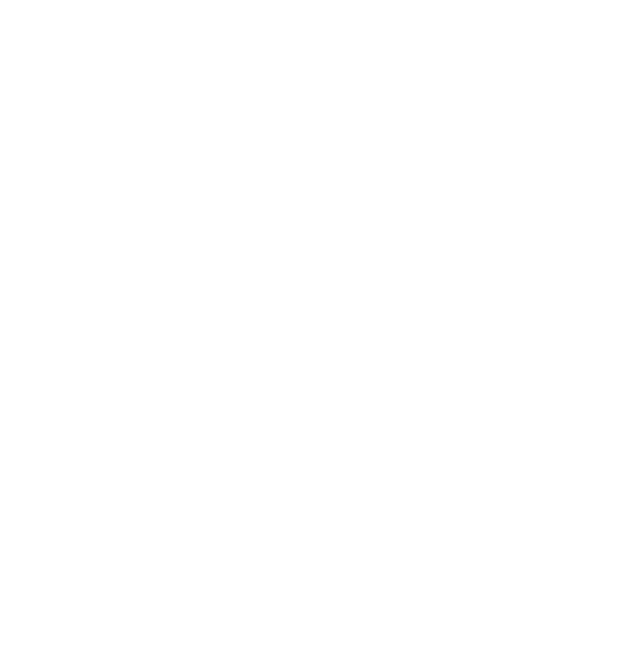
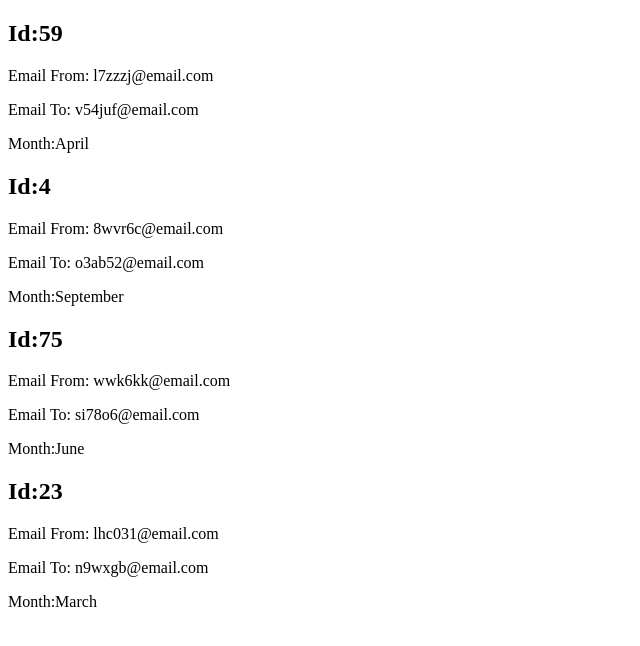
Before and after one commit to Bohdan9/JSstart, a plain HTML site: page index.html in a window 1280 px wide. Shown: the whole page, without its empty margins (0-640 px from the left). Drawn offline with Linux system fonts and the light colour scheme.

Commit message:
[ADD] new method

```diff
--- a/demo.js
+++ b/demo.js
@@ -1,7 +1,6 @@
-const month = ['January', 'February', 'March', 'April', 'May', 'June', 'July', 'August', 'September', 'October', 'November', 'December'];
 
-
-console.log(month[2])
+const month = ['January', 'February', 'March', 'April', 'May', 'June', 'July', 'August', 'September',
+    'October', 'November', 'December'];
 
 function getRandomEmail() {
     const domain = '@email.com';
@@ -19,8 +18,13 @@ function getRandomStudent() {
     return ({
         id: getRandomID(0, 100),
         emailTo: getRandomEmail(),
-        emailFrom: getRandomEmail()
+        emailFrom: getRandomEmail(),
+        month: month[getRandomMonth()]
     })
+}
+
+function getRandomMonth() {
+    return Math.floor(Math.random() * month.length)
 }
 
 function getEmailArray() {
@@ -32,13 +36,38 @@ function getEmailArray() {
     return studentList
 }
 
-function getFullArrayList() {
-    let fullStudentList = {};
-    month.map(el => {
-        return fullStudentList[el] = getEmailArray()
-    });
-    return fullStudentList
+function getArrayByMonth() {
+
+    return getEmailArray().reduce(function (map, obj) {
+        obj.month = 'May';
+        map[obj.month] = getEmailArray().filter(a => a.month === obj.month);
+
+        return map;
+    }, {})
 }
 
+console.log(getArrayByMonth());
 
-console.log(getFullArrayList());
+let section = document.querySelector('section');
+for (let i = 0; i < getEmailArray().length; i++) {
+    let myArticle = document.createElement('article');
+    let myH2 = document.createElement('h2');
+    let myPara1 = document.createElement('p');
+    let myPara2 = document.createElement('p');
+    let myPara3 = document.createElement('p');
+    let myList = document.createElement('ul');
+
+    myH2.textContent = 'Id:' + getEmailArray()[i].id;
+    myPara1.textContent = 'Email From: ' + getEmailArray()[i].emailFrom;
+    myPara2.textContent = 'Email To: ' + getEmailArray()[i].emailTo;
+    myPara3.textContent = 'Month:' + getEmailArray()[i].month;
+
+
+    myArticle.appendChild(myH2);
+    myArticle.appendChild(myPara1);
+    myArticle.appendChild(myPara2);
+    myArticle.appendChild(myPara3);
+    myArticle.appendChild(myList);
+
+    section.appendChild(myArticle);
+}
--- a/index.html
+++ b/index.html
@@ -5,6 +5,8 @@
     <title>Title</title>
 </head>
 <body>
+
+<section></section>
 <script src="demo.js"></script>
 </body>
 </html>
```
